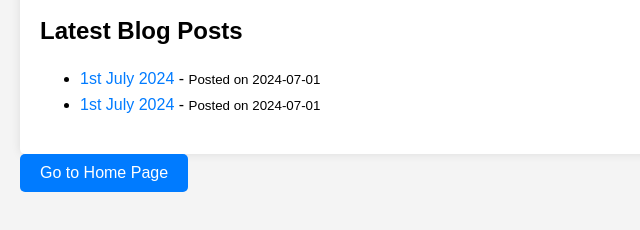
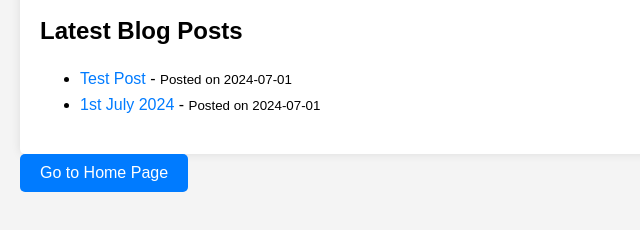
Before and after one commit to GlitchySocialAlts/HexaBot-Website, a plain HTML site: page blog.html in a window 1280 px wide. Shown: the part 364-594 px from the top of the page, 0-640 px from the left. Drawn offline with Linux system fonts and the light colour scheme.

Commit message:
Update blog.html

```diff
--- a/blog.html
+++ b/blog.html
@@ -91,7 +91,7 @@
         <div class="latest-blogs">
             <h2>Latest Blog Posts</h2>
             <ul id="blog-list">
-                <li><a href="TestBlogPost.html" class="blog-link">1st July 2024</a> - <small>Posted on 2024-07-01</small></li>
+                <li><a href="TestBlogPost.html" class="blog-link">Test Post</a> - <small>Posted on 2024-07-01</small></li>
                 <li><a href="BlogPost1.html" class="blog-link">1st July 2024</a> - <small>Posted on 2024-07-01</small></li>
                 <!-- Add more blog links here -->
             </ul>
```
